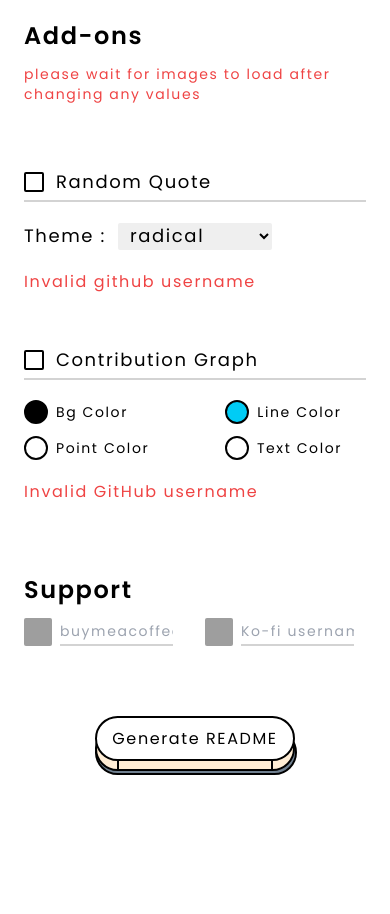
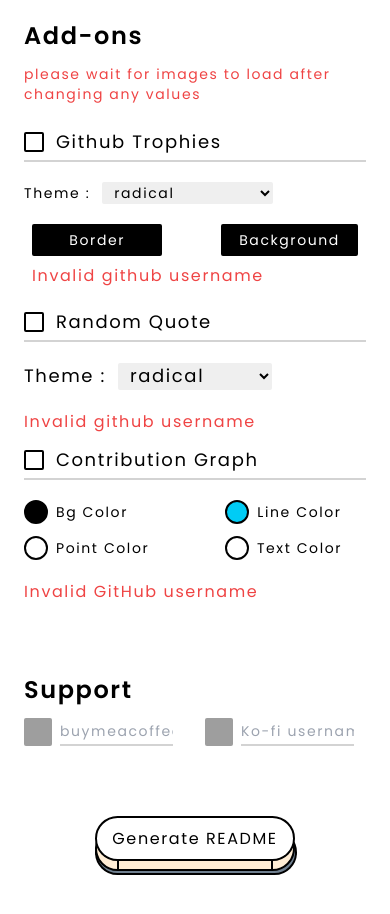
Before and after one commit to sagar-tandan/Github_Readme_Generator, a React (Vite) app: page / in a window 390 px wide. Shown: the part 7020-7934 px from the top of the page. Before the commit the page ends 7885 px from the top, so only its background shows below. Built offline with nearby package versions, Linux system fonts and the light colour scheme; grey boxes are pictures that could not be loaded.

Commit message:
trophy responsive in working

```diff
--- a/src/Components/Addons.jsx
+++ b/src/Components/Addons.jsx
@@ -14,7 +14,7 @@ const Addons = () => {
           please wait for images to load after changing any values
         </p>
         {/* <DisplayVisitor /> */}
-        {/* <DisplayTrophy /> */}
+        <DisplayTrophy />
         <RandomQuote />
         {/* <DisplayGithubStats /> */}
         <Contribution />
--- a/src/Components/Addons/Contribution.jsx
+++ b/src/Components/Addons/Contribution.jsx
@@ -35,7 +35,7 @@ const Contribution = () => {
   };
 
   return (
-    <div className="mt-10 w-full flex flex-col">
+    <div className="sm:mt-10 w-full flex flex-col">
       <div className="w-full flex gap-3 items-center">
       <div
           onClick={handleClick}
--- a/src/Components/Addons/DisplayTrophy.jsx
+++ b/src/Components/Addons/DisplayTrophy.jsx
@@ -27,11 +27,11 @@ const DisplayTrophy = () => {
   };
 
   return (
-    <div className="mt-10 w-full flex flex-col">
-      <div className="w-full flex gap-3">
-        <div
+    <div className="sm:mt-10 w-full flex flex-col">
+      <div className="w-full flex gap-3 items-center">
+      <div
           onClick={() => handleClick()}
-          className={`checkbox border-[2px] rounded-sm w-6 h-6 border-black bg-white flex p-1`}
+          className="checkbox border-2 rounded-sm w-5 h-5 sm:w-6 sm:h-6 border-black bg-white flex p-[2px] sm:p-1 cursor-pointer"
         >
           <div
             className={`w-full ${
@@ -39,15 +39,15 @@ const DisplayTrophy = () => {
             }`}
           ></div>
         </div>
-        <span className=" text-xl">Github Trophies</span>
+        <span className="text-lg sm:text-xl">Github Trophies</span>
       </div>
       <hr className="w-full mt-1 border-[1px] border-[#d3d3d3]" />
-      <div className="w-full flex gap-3 justify-between">
-        <div className="w-[350px] flex gap-3 mt-5 items-center">
-          <label className="text-lg">Theme : </label>
+      <div className="w-full flex sm:gap-3 justify-between sm:flex-row flex-col ">
+        <div className="w-full flex gap-3 mt-5 items-center">
+          <label className="text-sm md:text-lg">Theme : </label>
           <select
             onChange={(e) => handleThemeChange(e)}
-            className="border-none rounded-sm px-2 text-lg outline-none w-[250px]"
+            className="border-none rounded-sm px-2 text-sm md:text-lg outline-none w-[50%] sm:w-[40%] "
             name="trophyTheme"
             id="trophyTheme"
             value={allData.trophyTheme}
@@ -66,10 +66,10 @@ const DisplayTrophy = () => {
             ))}
           </select>
         </div>
-        <div className="flex gap-10">
+        <div className="w-full flex gap-10 justify-between sm:justify-end px-2 text-sm sm:text-md">
           <button
             onClick={(e) => handleBorder(e)}
-            className={`w-[150px] px-5 mt-5 py-1 border-2 border-black rounded-sm ${
+            className={`w-[40%] sm:w-[50%] xl:w-[40%] px-5 mt-5 py-1 border-2 border-black rounded-sm ${
               allData.trophyBorder ? "bg-black text-white" : ""
             } active:scale-90 transition-all duration-300 ease-in-out`}
           >
@@ -78,7 +78,7 @@ const DisplayTrophy = () => {
 
           <button
             onClick={(e) => handlebackground(e)}
-            className={`w-[150px] px-5 mt-5 py-1 border-2 border-black rounded-sm ${
+            className={` w-[42%] sm:w-[50%] xl:w-[40%] px-1 sm:px-5 mt-5 py-1 border-2 border-black rounded-sm ${
               allData.trophyBackground ? "bg-black text-white" : ""
             } active:scale-90 transition-all duration-300 ease-in-out`}
           >
@@ -87,7 +87,7 @@ const DisplayTrophy = () => {
         </div>
       </div>
 
-      <div className="flex gap-3 mt-5 w-full items-center p-2">
+      <div className="flex gap-3 sm:mt-5 w-full items-center p-2">
         {allData.github.trim() === "" ? (
           <p className="text-red-500">Invalid github username</p>
         ) : (
--- a/src/Components/Addons/RandomQuote.jsx
+++ b/src/Components/Addons/RandomQuote.jsx
@@ -14,7 +14,7 @@ const RandomQuote = () => {
   };
 
   return (
-    <div className="mt-10 w-full flex flex-col">
+    <div className="sm:mt-10 w-full flex flex-col">
       <div className="w-full flex gap-3 items-center">
         <div
           onClick={() => handleClick()}
```
